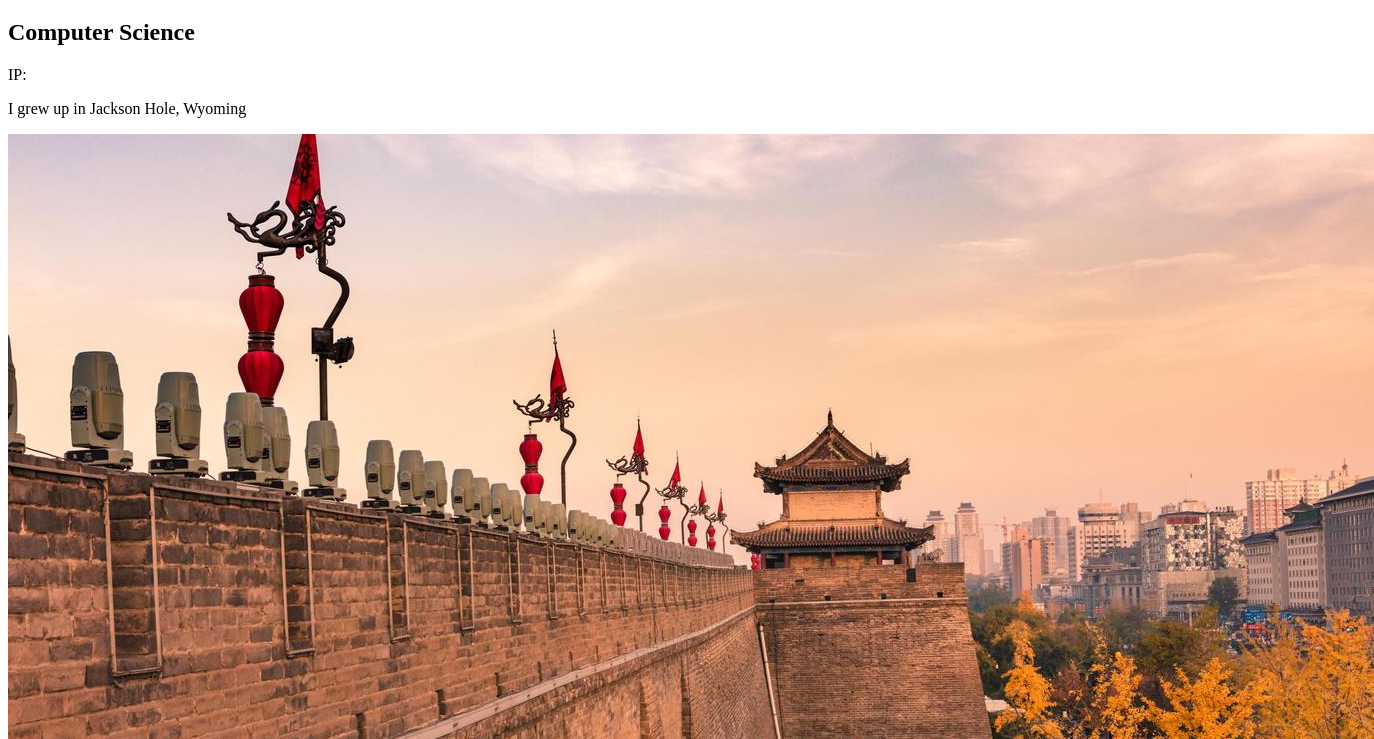
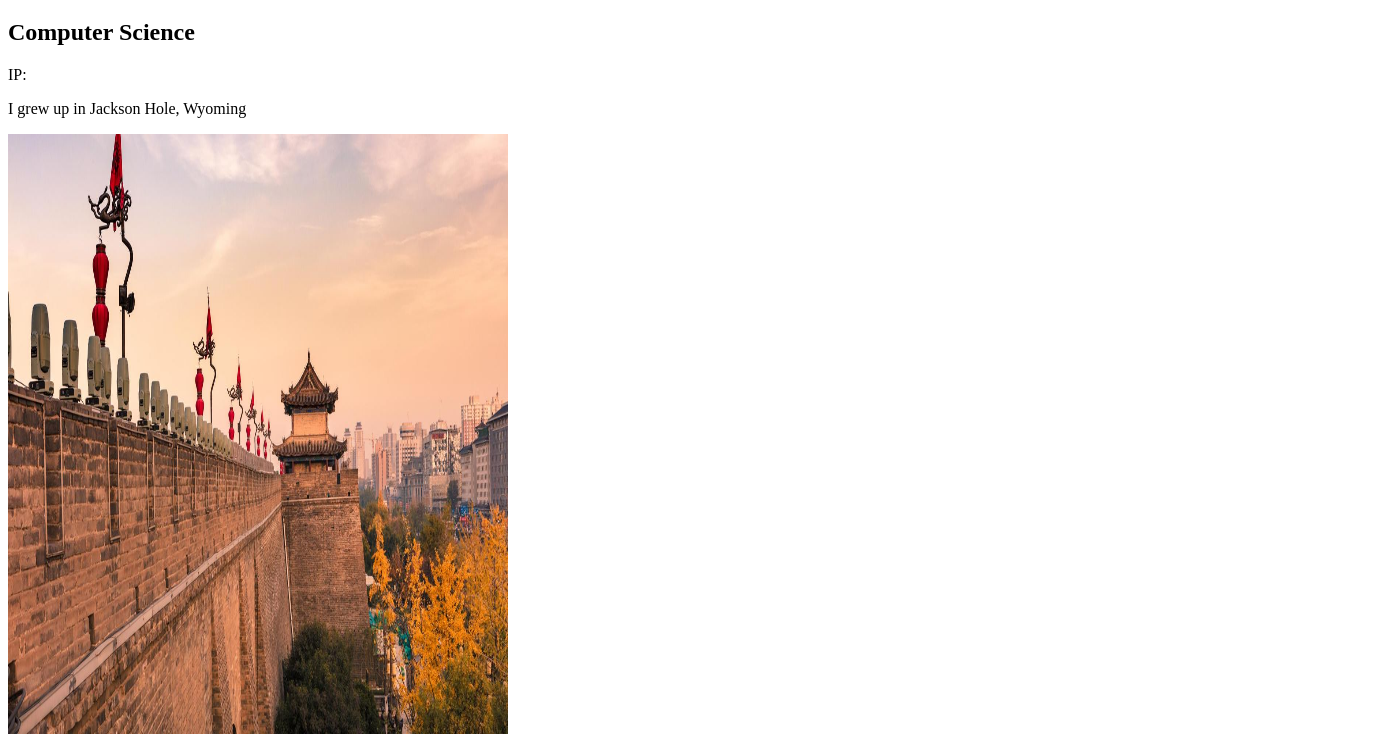
Before and after one commit to mbeast01/mbeast01.github.io, a plain HTML site: page index.html in a window 1280 px wide. Shown: the part 61-800 px from the top of the page, 1374 px wide, since content can reach past the window. Drawn offline with Linux system fonts and the light colour scheme.

Commit message:
Update index.html

```diff
--- a/index.html
+++ b/index.html
@@ -8,7 +8,7 @@
         <h2>Computer Science</h2>
         <p>IP:</p>
         <p>I grew up in Jackson Hole, Wyoming</p>
-        <p><img src="xianwall.jpeg" alt="My Fave Place"></p>
+        <p><img src="xianwall.jpeg" alt="My Fave Place" style="width:500px;height:600px;"></p>
         <p><a href="url" target="_blank">My favorite restaurant(my mom's)</a></p>
     </body>
     </html>
```
